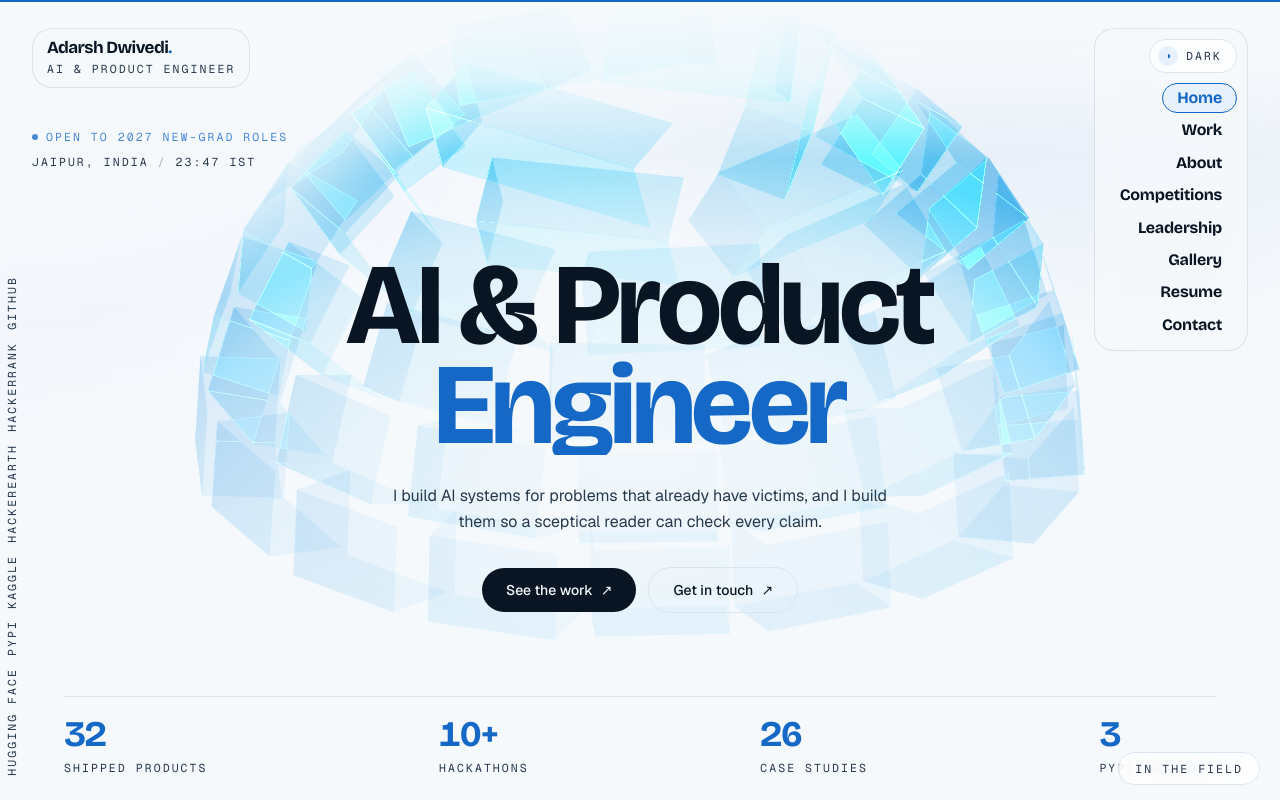
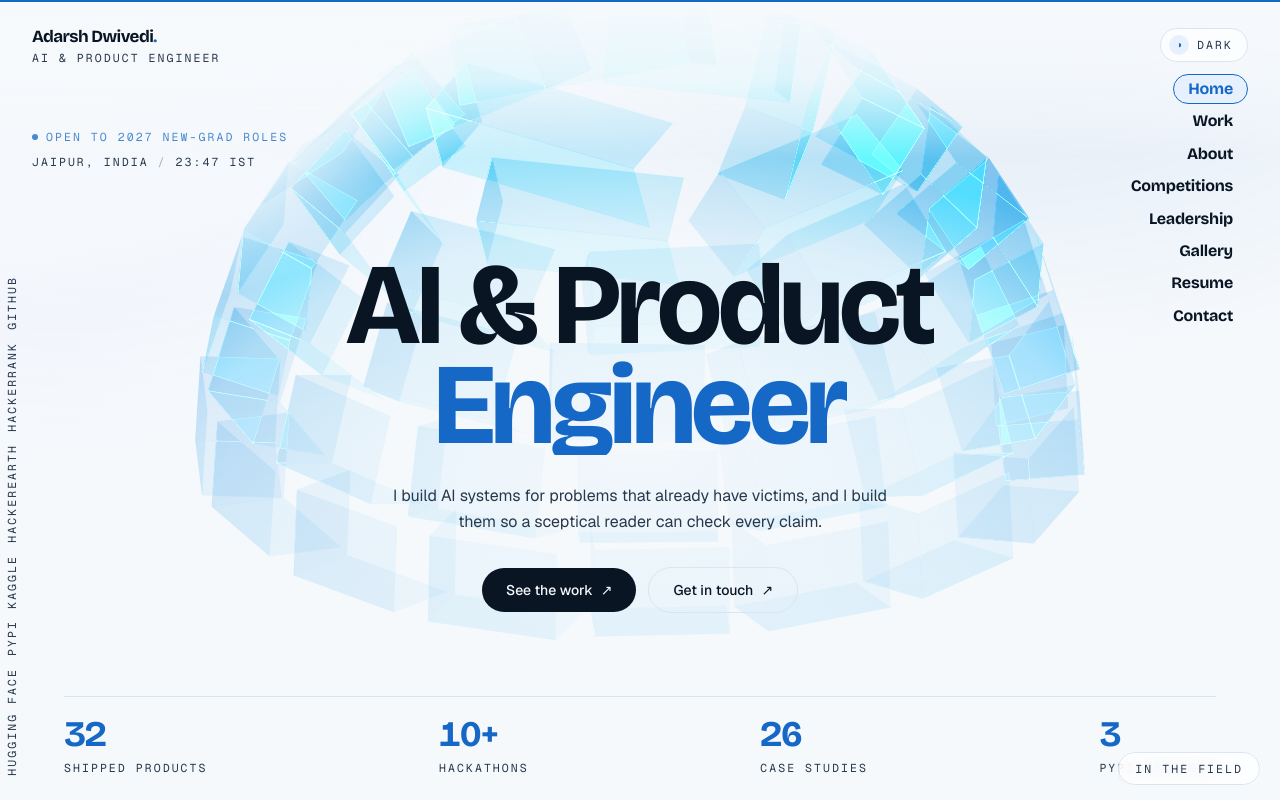
Before and after one commit to adarshcod30/portfolio, a Next.js app: page / in a window 1280 px wide. Shown: the top 800 px of the page. Built offline with nearby package versions, Linux system fonts and the light colour scheme.

Commit message:
Revert the HUD panel
The wordmark and the navigation are back to plain text on the page, with no
blurred panel behind them. That was not asked for.

```diff
--- a/src/app/globals.css
+++ b/src/app/globals.css
@@ -545,17 +545,6 @@ body {
 .chev:hover .chev__arrow { transform: translate(3px, -3px); }
 
 
-/* The HUD floats over sections of both tones, and the closing slab is light in
-   dark mode, which made light nav labels vanish. A translucent panel in the page
-   colour keeps the column readable over anything it passes. */
-.hud-panel {
-  background: color-mix(in oklab, var(--bg) 78%, transparent);
-  backdrop-filter: blur(14px);
-  -webkit-backdrop-filter: blur(14px);
-  border: 1px solid color-mix(in oklab, var(--ink) 10%, transparent);
-  border-radius: 20px;
-  padding: 10px;
-}
 
 
 /* The fixed HUD column occupies the top right of every page. Content that would
--- a/src/components/Chrome.tsx
+++ b/src/components/Chrome.tsx
@@ -101,7 +101,7 @@ export function Hud() {
       <div className="pointer-events-none fixed inset-x-0 top-0 z-50 flex items-start justify-between px-5 py-5 sm:px-8 sm:py-7">
         <Link
           href="/"
-          className="hud-panel pointer-events-auto group !py-2.5 !px-3.5"
+          className="pointer-events-auto group"
           aria-label={`${IDENTITY.name}, home`}
         >
           <span className="font-display block whitespace-nowrap text-[15px] leading-none tracking-tight sm:text-[17px]">
@@ -110,7 +110,7 @@ export function Hud() {
           <span className="eyebrow mt-1 block">{IDENTITY.role}</span>
         </Link>
 
-        <div className="hud-panel pointer-events-auto flex flex-col items-end gap-2.5">
+        <div className="pointer-events-auto flex flex-col items-end gap-3">
           {/* the theme control sits above the links and names the current theme */}
           <ThemeButton />
 
```
